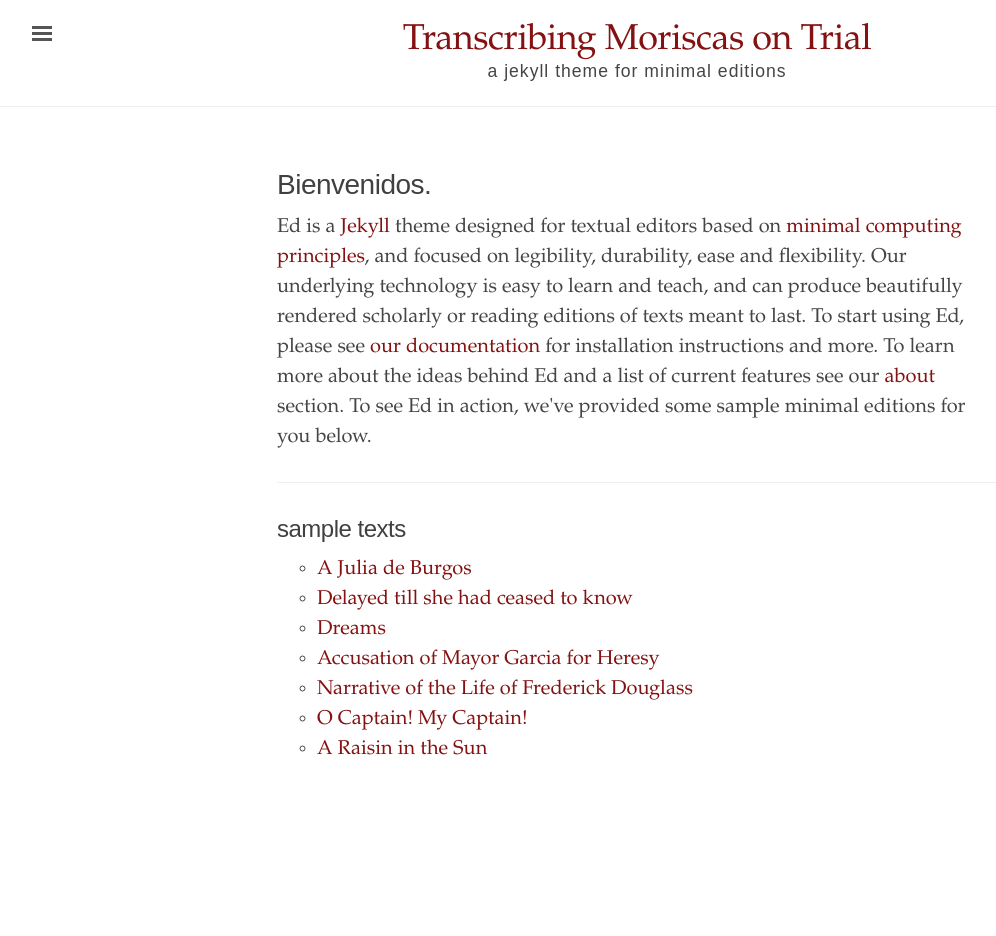
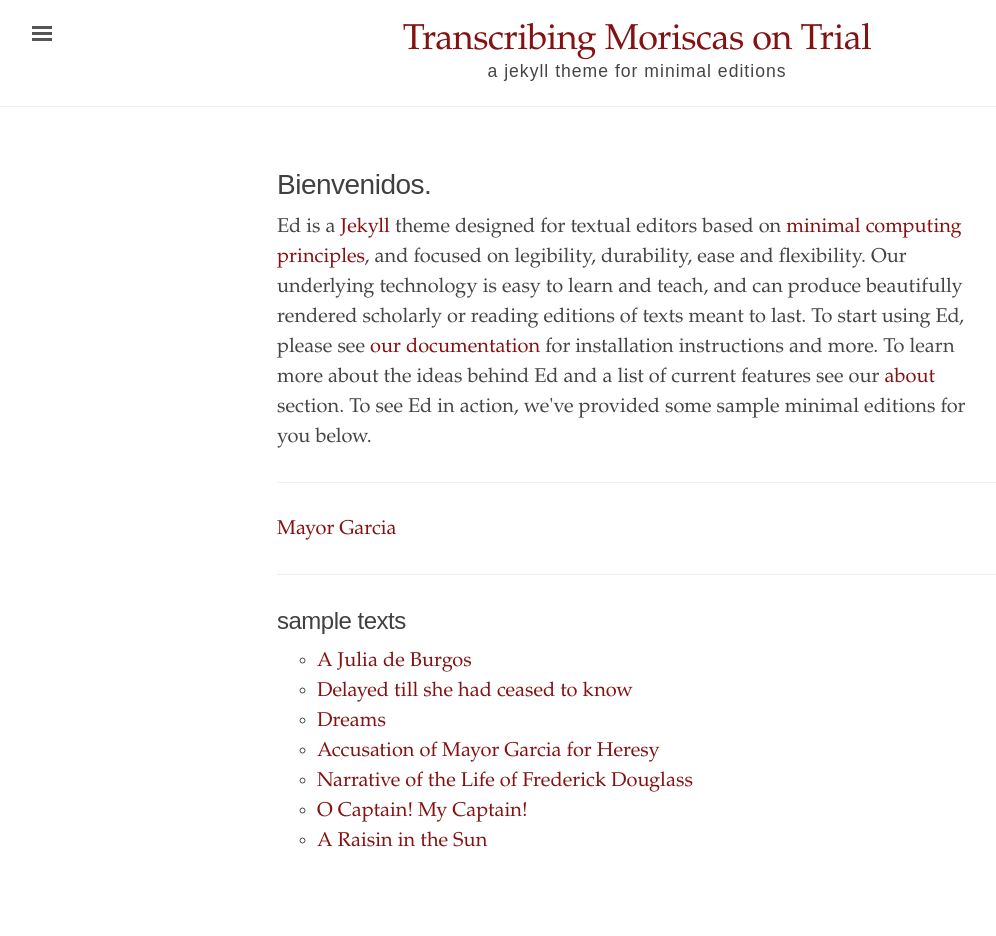
Before and after one commit to nikoisai/moriscas_blog, a Jekyll site: the page built from index.html, in a window 1280 px wide. Shown: the whole page, without its empty margins (3-999 px from the left). Built offline with Jekyll 4.4.1, drawn with Linux system fonts in a browser that asks for light colours; before the commit the page ends 900 px from its top, so only the background shows below that.

Commit message:
Home page edit.

```diff
--- a/index.html
+++ b/index.html
@@ -19,6 +19,14 @@
 
 <hr>
 
+<div>
+  <a href="/ed/texts/mayor-garcia">
+    Mayor Garcia
+  </a>
+</div>
+
+<hr>
+
 <div class="toc">
   <h2>sample texts</h2>
   <ul class="texts">
```
